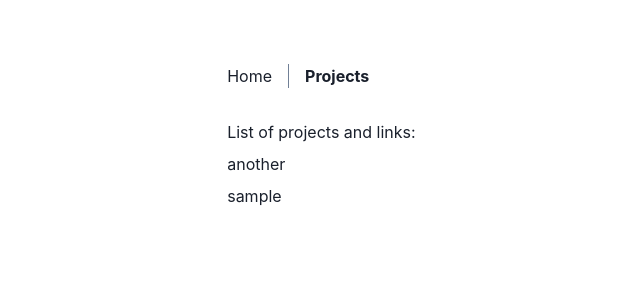
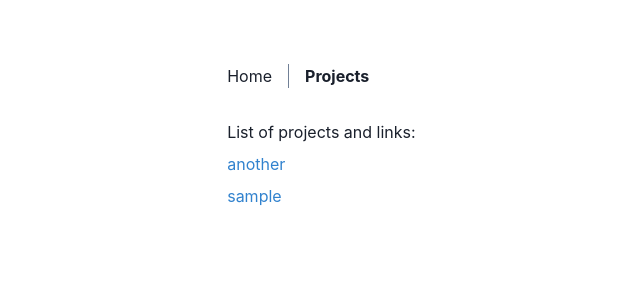
Before and after one commit to weiseng18/website, a Next.js app: page /projects in a window 1280 px wide. Shown: the top 300 px of the page, without its empty margins (142-782 px from the left). Built offline with nearby package versions, Linux system fonts and the light colour scheme.

Commit message:
add blue to InternalLink

```diff
--- a/components/InternalLink.js
+++ b/components/InternalLink.js
@@ -4,7 +4,10 @@ import Link from 'next/link'
 const InternalLink = ({ href, children }) => {
   return (
     <Link href={href}>
-      <Box _hover={{ cursor: 'pointer', textDecoration: 'underline' }}>
+      <Box
+        color="blue.500"
+        _hover={{ cursor: 'pointer', textDecoration: 'underline' }}
+      >
         {children}
       </Box>
     </Link>
```
